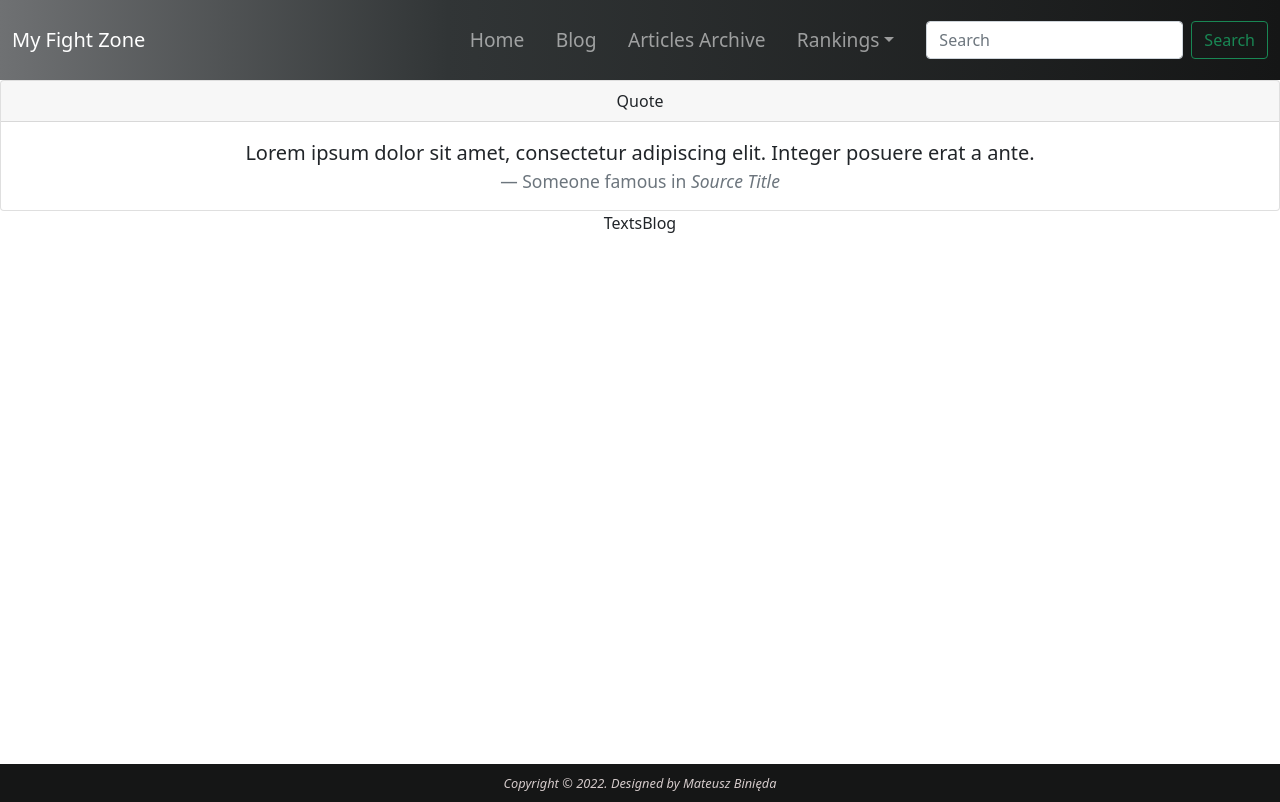
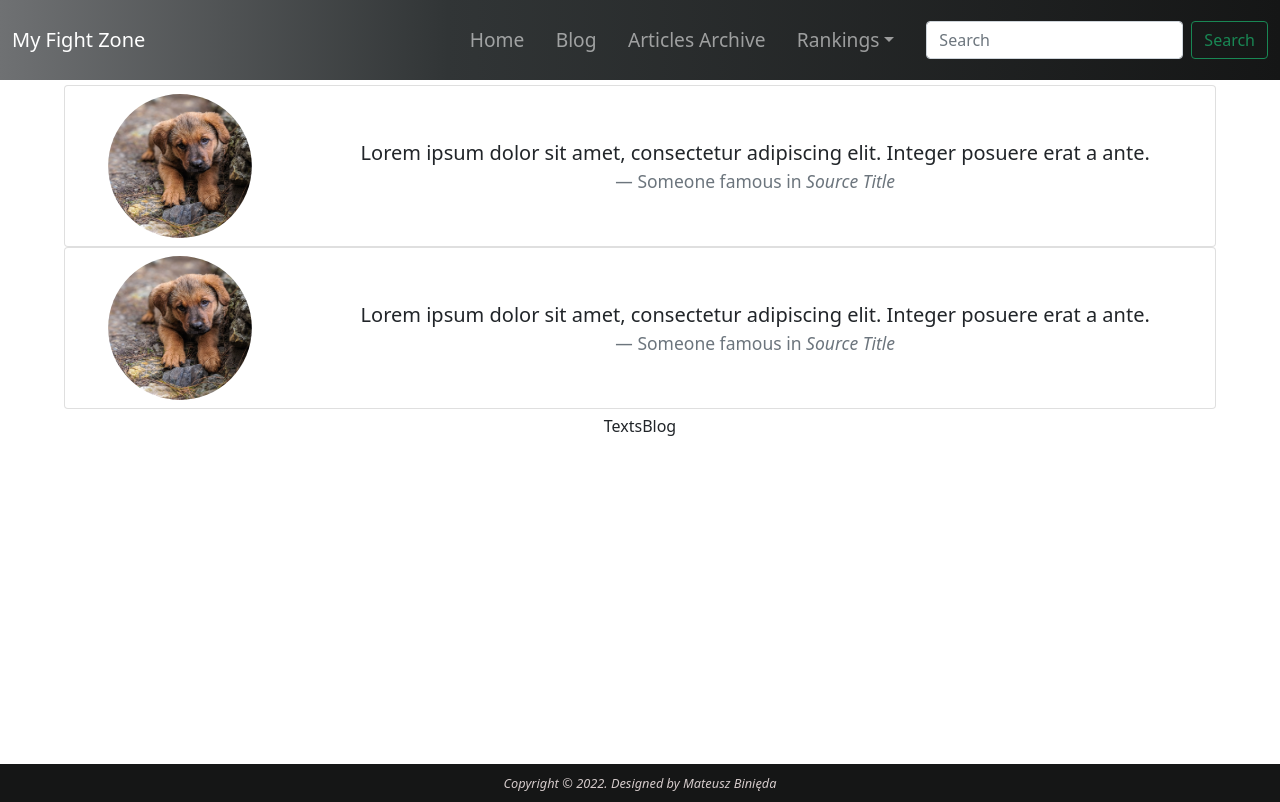
Before and after one commit to Arssin/My-Fight-Zone, a React (Create React App) app: page /blog in a window 1280 px wide. Built offline with nearby package versions, Linux system fonts and the light colour scheme.

Commit message:
Blog writers add

```diff
--- a/src/components/Blog/Blog.scss
+++ b/src/components/Blog/Blog.scss
@@ -1,3 +1,6 @@
 .body {
     min-height: 85.5vh;
+    display: flex;
+    flex-direction: column;
+    align-items: center;
 }
--- a/src/components/Blog/Header/HeaderBlog.scss
+++ b/src/components/Blog/Header/HeaderBlog.scss
@@ -0,0 +1,31 @@
+.cards {
+    display: flex;
+    flex-direction: column;
+    margin: 0.3rem 0;
+    width: 90%;
+
+    .card {
+        align-items: center;
+
+        @media (min-width: 768px) {
+            display: flex;
+            flex-direction: row;
+        }
+
+        .picture {
+            width: 50%;
+            margin-top: 1rem;
+            padding: 10px;
+
+            @media (min-width: 768px) {
+                margin: 0;
+                height: 20vh;
+                width: 18vw;
+            }
+
+            @media (min-width: 1200px) {
+                padding: 0.5rem 2.7rem;
+            }
+        }
+    }
+}
--- a/src/components/Blog/Header/HeaderBlog.tsx
+++ b/src/components/Blog/Header/HeaderBlog.tsx
@@ -1,16 +1,19 @@
 import Card from 'react-bootstrap/Card'
+import Image from 'react-bootstrap/Image'
+import avatar1 from '../../../images/avatar1.jpg'
 import './HeaderBlog.scss'
 
 export function HeaderBlog() {
     return (
+        <div className="cards">
             <Card>
-            <Card.Header>Quote</Card.Header>
+                <Image src={avatar1} fluid roundedCircle className="picture" />
                 <Card.Body>
                     <blockquote className="blockquote mb-0">
                         <p>
                             {' '}
-                        Lorem ipsum dolor sit amet, consectetur adipiscing elit.
-                        Integer posuere erat a ante.{' '}
+                            Lorem ipsum dolor sit amet, consectetur adipiscing
+                            elit. Integer posuere erat a ante.{' '}
                         </p>
                         <footer className="blockquote-footer">
                             Someone famous in{' '}
@@ -19,5 +22,22 @@ export function HeaderBlog() {
                     </blockquote>
                 </Card.Body>
             </Card>
+            <Card>
+                <Image src={avatar1} fluid roundedCircle className="picture" />
+                <Card.Body>
+                    <blockquote className="blockquote mb-0">
+                        <p>
+                            {' '}
+                            Lorem ipsum dolor sit amet, consectetur adipiscing
+                            elit. Integer posuere erat a ante.{' '}
+                        </p>
+                        <footer className="blockquote-footer">
+                            Someone famous in{' '}
+                            <cite title="Source Title">Source Title</cite>
+                        </footer>
+                    </blockquote>
+                </Card.Body>
+            </Card>
+        </div>
     )
 }
```
Also changed, not shown: src/images/avatar1.jpg (added). Lines whose indentation alone changed are shown as unchanged.
